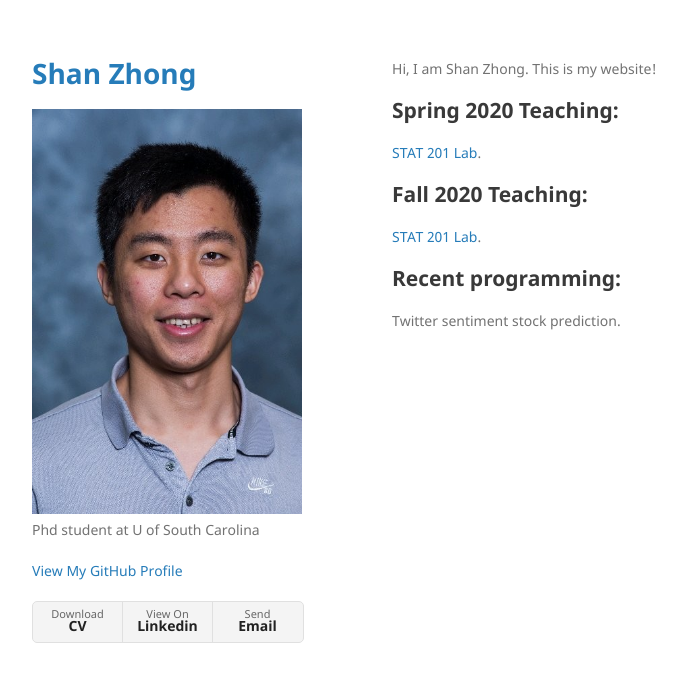
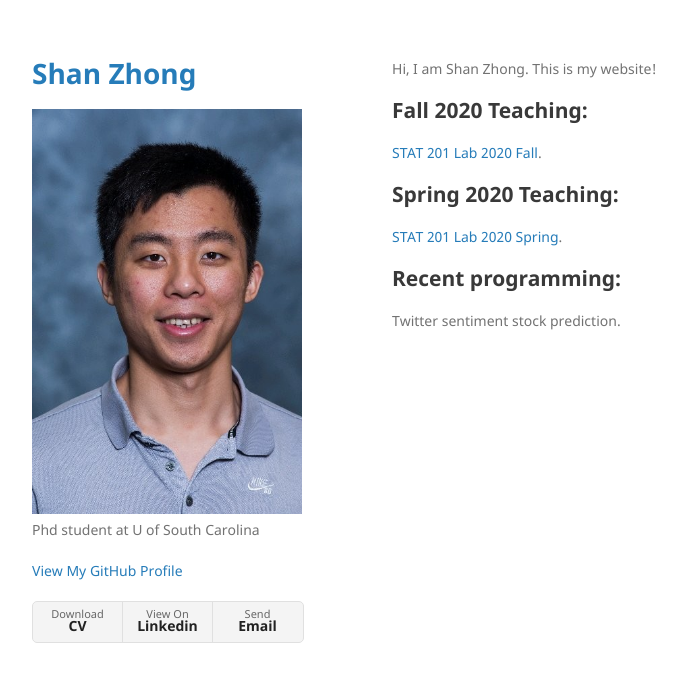
Before and after one commit to Shanlearning/Shanlearning.github.io, a Jekyll site: the page built from index.md, in a window 1280 px wide. Shown: the top 682 px of the page, without its empty margins (178-864 px from the left). Built offline with Jekyll 4.4.1, drawn with Linux system fonts in a browser that asks for light colours.

Commit message:
Update index.md

```diff
--- a/index.md
+++ b/index.md
@@ -4,11 +4,11 @@ layout: default
 
 Hi, I am Shan Zhong. This is my website!
 
+## Fall 2020 Teaching:
+[STAT 201 Lab 2020 Fall](https://github.com/Shanlearning/Stat201-Fall).
+
 ## Spring 2020 Teaching:
-[STAT 201 Lab](https://github.com/Shanlearning/Stat201).
-
-## Fall 2020 Teaching:
-[STAT 201 Lab](https://github.com/Shanlearning/Stat201).
+[STAT 201 Lab 2020 Spring](https://github.com/Shanlearning/Stat201-Spring).
 
 
 
```
